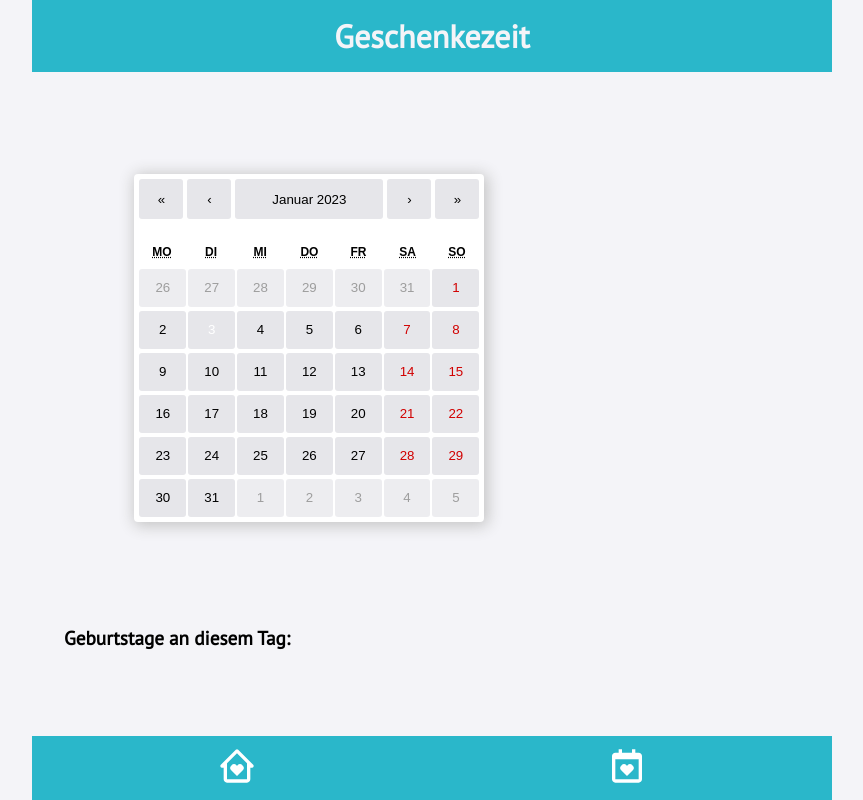
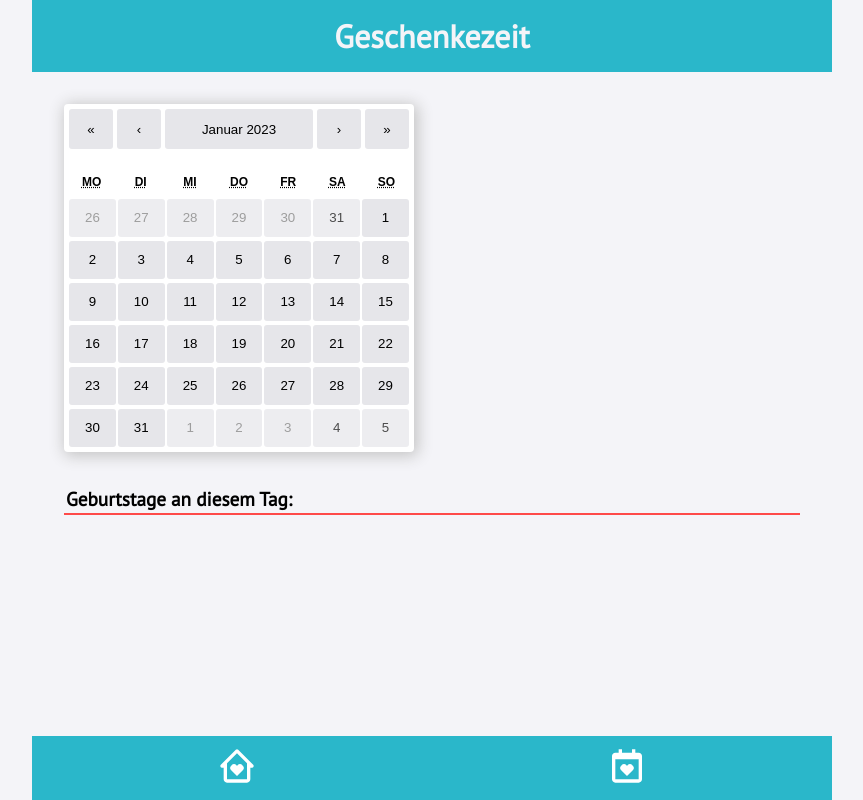
Before and after one commit to AntjeWalter/Geschenkezeit, a Next.js app: page /calendar in a window 1280 px wide. Shown: the whole page, without its empty margins (208-1071 px from the left). Built offline with nearby package versions, Linux system fonts and the light colour scheme.

Commit message:
Add badge and change a little styling

```diff
--- a/components/CalendarPage/Calendar.js
+++ b/components/CalendarPage/Calendar.js
@@ -3,24 +3,28 @@ import { useState } from "react";
 import Calendar from "react-calendar";
 import "react-calendar/dist/Calendar.css";
 import styled from "styled-components";
+import { Badge } from "@mui/material";
 
 export default function CalendarFromReact({ entries }) {
   const [date, setDate] = useState(new Date());
   const [birthdays, setBirthdays] = useState([]);
 
   const tileContent = ({ date, view }) => {
+    // gets the day and month seperately of the selected day
     if (view === "month") {
       const selectedDay = date.getDate();
       const selectedMonth = date.getMonth() + 1;
 
+      // gets the day and month seperately of the birthdays in the entries and compares if dates are the same (without the year)
       const hasBirthday = entries.find((entry) => {
         const birthDay = entry.birthday.split("-")[2];
         const birthMonth = entry.birthday.split("-")[1];
         return selectedDay == birthDay && selectedMonth == birthMonth;
       });
 
+      // if the comparison is true, a MUI Badge will be added to the day to indicate that there is a birthday on this day
       if (hasBirthday) {
-        return <p>🎁</p>;
+        return <Badge overlap="circular" badgeContent={"🎁"} />;
       }
     }
   };
@@ -31,6 +35,7 @@ export default function CalendarFromReact({ entries }) {
     const selectedDay = date.getDate();
     const selectedMonth = date.getMonth() + 1;
 
+    // searches for every entry that has the birthday on the same day as selected and puts them together with a , in between
     const birthdates = entries
       .filter((entry) => {
         const birthDay = entry.birthday.split("-")[2];
@@ -57,8 +62,11 @@ export default function CalendarFromReact({ entries }) {
   );
 }
 
+// styled components are not possible with react-calendar and MUI Badges, therefore it's styled with the classes from the DevTools here
 const StyledCalendarContainer = styled.section`
-  margin: 8vw;
+  margin: 2rem;
+  position: relative;
+
   button {
     margin: 2px;
     background-color: #e6e6ea;
@@ -74,11 +82,17 @@ const StyledCalendarContainer = styled.section`
     display: grid !important;
     grid-template-columns: 14.2% 14.2% 14.2% 14.2% 14.2% 14.2% 14.2%;
   }
+  .react-calendar__month-view__days__day--weekend {
+    color: black;
+  }
   .react-calendar__month-view__days__day--neighboringMonth {
     opacity: 0.7;
   }
+  .react-calendar__tile--active {
+    color: black;
+  }
   .react-calendar__tile--active:enabled:hover {
-    background: #2ab7ca;
+    background: #fed766;
   }
   .react-calendar__year-view__months,
   .react-calendar__decade-view__years,
@@ -92,11 +106,19 @@ const StyledCalendarContainer = styled.section`
       max-width: initial !important;
     }
   }
+  .css-144dnr3-MuiBadge-badge {
+    position: absolute;
+    top: -10px;
+    right: -8px;
+  }
 `;
 
 const StyledHeadline = styled.h2`
   font-size: 1.2rem;
   margin-left: 2rem;
+  margin-right: 2rem;
+  padding: 2px;
+  border-bottom: 2px solid #fe4a49;
 `;
 
 const StyledNames = styled.p`
```
